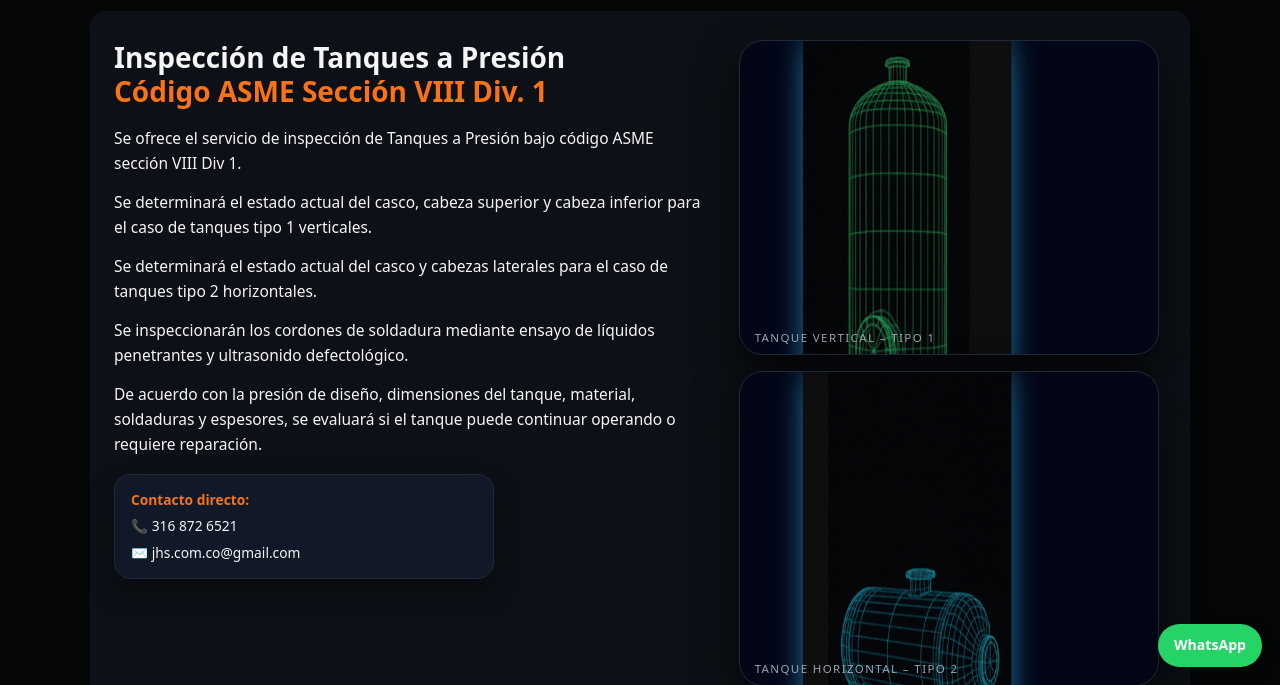
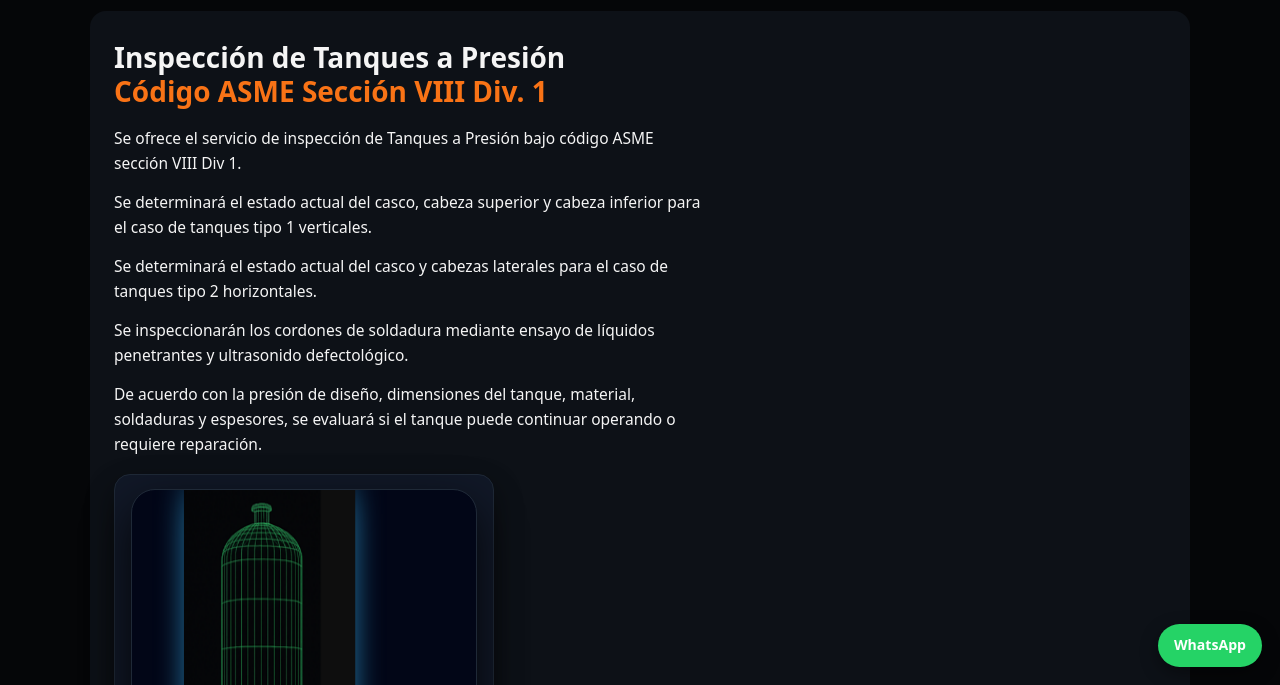
Before and after one commit to Jhs68344/inspeccion-tanques-presion-asme, a plain HTML site: page index.html in a window 1280 px wide. Shown: the part 115-800 px from the top of the page. Drawn offline with Linux system fonts and the light colour scheme.

Commit message:
Update index.html

```diff
--- a/index.html
+++ b/index.html
@@ -238,11 +238,6 @@
     <p>De acuerdo con la presión de diseño, dimensiones del tanque, material, soldaduras y espesores, se evaluará si el tanque puede continuar operando o requiere reparación.</p>
 
     <div class="hero-contact-card">
-      <strong>Contacto directo:</strong>
-      <span>📞 316 872 6521</span>
-      <span>✉️ jhs.com.co@gmail.com</span>
-    </div>
-  </div>
 
   <div class="tanks-wrapper">
     <div class="tank-frame">
```
